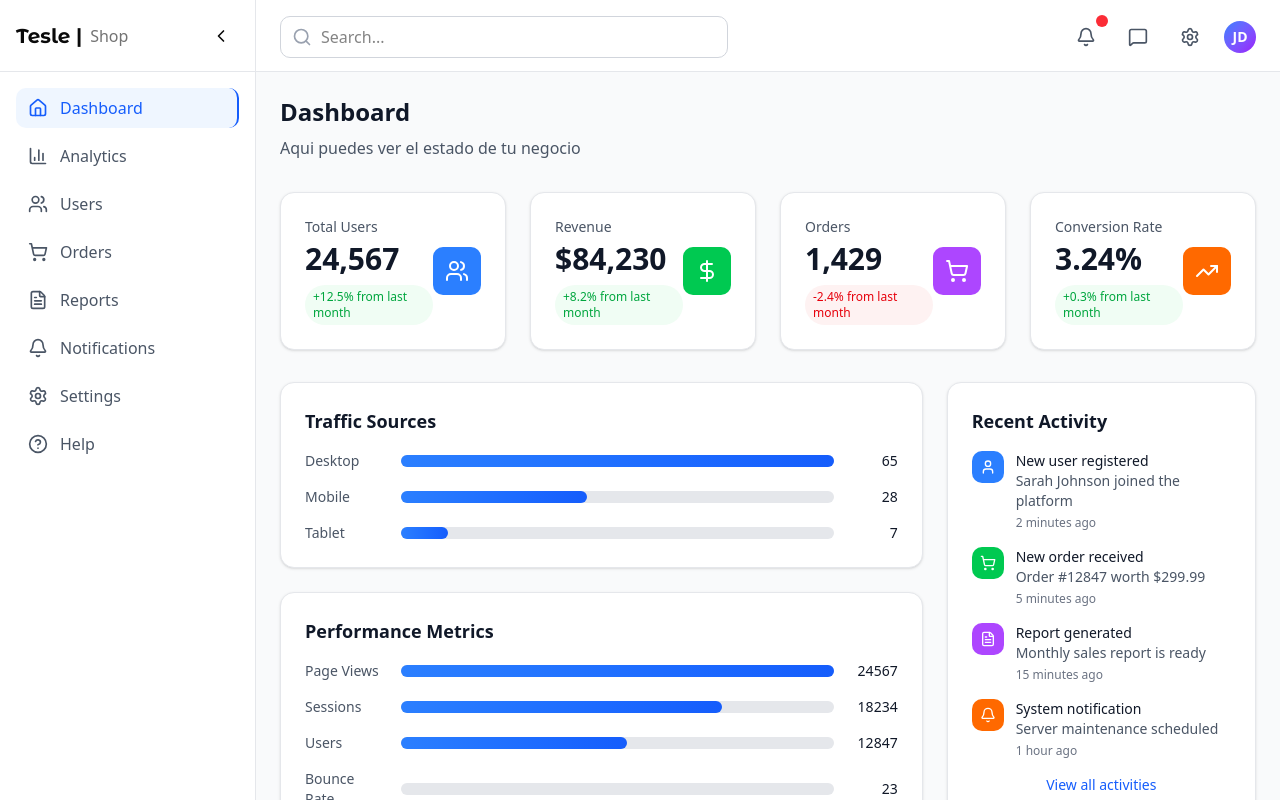
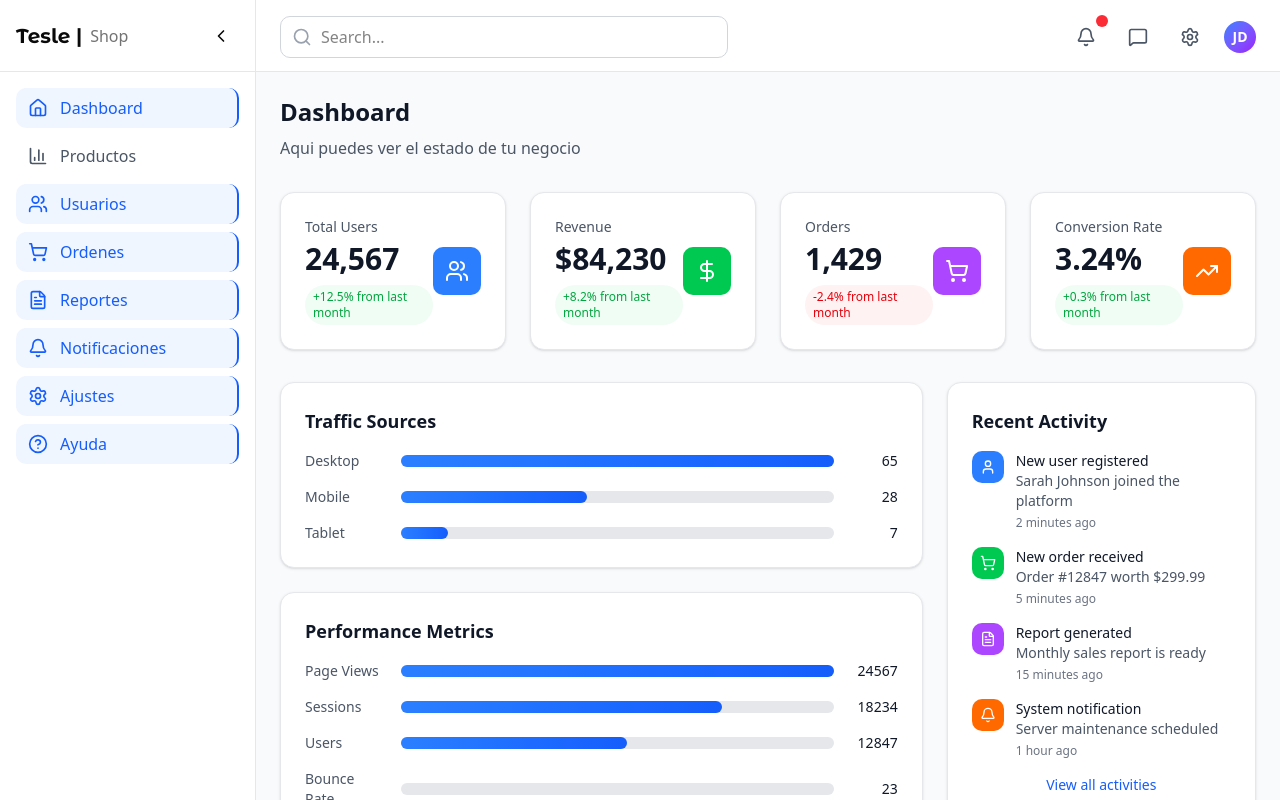
Before and after one commit to jose-angell/TesloShop, a React (Vite) app: page /admin in a window 1280 px wide. Shown: the top 800 px of the page. Built offline with nearby package versions, Linux system fonts and the light colour scheme.

Commit message:
feat: navegacion de admin

```diff
--- a/src/admin/Components/AdminSidebar.tsx
+++ b/src/admin/Components/AdminSidebar.tsx
@@ -12,6 +12,7 @@ import {
   ChevronRight
 } from 'lucide-react';
 import { CustomLogo } from '@/components/custom/CustomLogo';
+import { Link, useLocation } from 'react-router';
 
 interface SidebarProps {
   isCollapsed: boolean;
@@ -19,17 +20,21 @@ interface SidebarProps {
 }
 
 export const AdminSidebar: React.FC<SidebarProps> = ({ isCollapsed, onToggle }) => {
+  const {pathname} = useLocation();
   const menuItems = [
-    { icon: Home, label: 'Dashboard', active: true },
-    { icon: BarChart3, label: 'Analytics' },
-    { icon: Users, label: 'Users' },
-    { icon: ShoppingCart, label: 'Orders' },
-    { icon: FileText, label: 'Reports' },
-    { icon: Bell, label: 'Notifications' },
-    { icon: Settings, label: 'Settings' },
-    { icon: HelpCircle, label: 'Help' },
+    { icon: Home, label: 'Dashboard', to:'/admin' },
+    { icon: BarChart3, label: 'Productos',to:'/admin/products' },
+    { icon: Users, label: 'Usuarios' },
+    { icon: ShoppingCart, label: 'Ordenes' },
+    { icon: FileText, label: 'Reportes' },
+    { icon: Bell, label: 'Notificaciones' },
+    { icon: Settings, label: 'Ajustes' },
+    { icon: HelpCircle, label: 'Ayuda' },
   ];
-
+const isActiveRoute = (to:string) => {
+  //Todo: ajustar cuando este en la pantalla de producto
+  return pathname === to;
+}
   return (
     <div className={`bg-white border-r border-gray-200 transition-all duration-300 ease-in-out ${
       isCollapsed ? 'w-18' : 'w-64'
@@ -54,10 +59,10 @@ export const AdminSidebar: React.FC<SidebarProps> = ({ isCollapsed, onToggle })
             const Icon = item.icon;
             return (
               <li key={index}>
-                <a
-                  href="#"
+                <Link
+                  to={item.to || '/admin'}
                   className={`flex items-center space-x-3 px-3 py-2 rounded-lg transition-all duration-200 group ${
-                    item.active
+                    isActiveRoute(item.to || '/admin')
                       ? 'bg-blue-50 text-blue-600 border-r-2 border-blue-600'
                       : 'text-gray-600 hover:bg-gray-50 hover:text-gray-900'
                   }`}
@@ -66,7 +71,7 @@ export const AdminSidebar: React.FC<SidebarProps> = ({ isCollapsed, onToggle })
                   {!isCollapsed && (
                     <span className="font-medium">{item.label}</span>
                   )}
-                </a>
+                </Link>
               </li>
             );
           })}
```
